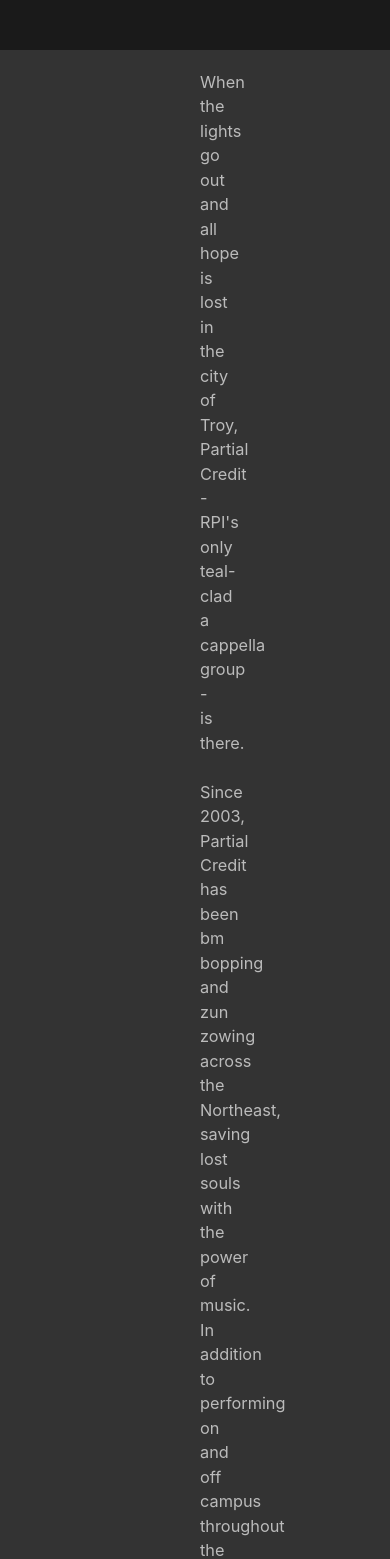
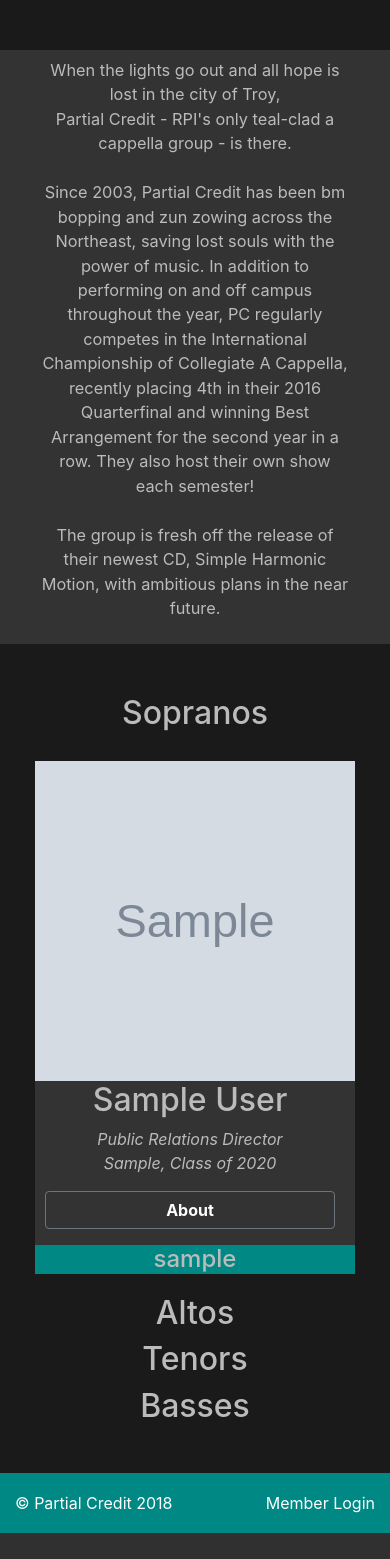
Before and after one commit to Partial-Credit/pc-web, a Django app: page /about/ in a window 390 px wide. Shown: the part 83-1642 px from the top of the page. After the commit the page ends 1616 px from the top, so only its background shows below. Run offline with Django 3.2, Linux system fonts and the light colour scheme; tables that the repository leaves empty hold one stand-in row (values such as "Sample post"); grey boxes marked "Sample" are stand-in pictures; parts of the project's set-up code (start-up, migrations or seed data) failed here and were passed over; some libraries are stand-ins or nearby versions.

Commit message:
REFACTOR: layout of profiles to use Bootstrap containers for resizing. ADD: 'about' dropdown for mobile size screen, as well as styling for to improve design

```diff
--- a/about/templates/about/index.html
+++ b/about/templates/about/index.html
@@ -25,17 +25,35 @@
 			{% for type, list_member in member_group.items %}
 				{% for member in list_member%}
 				<div class = "col-sm">
-					<div class = "member">
-						<img src = "{{ member.profile.url }}"/>
+					<div class = "container member">
+						<div class = "no-gutters row xs-format">
+							<div class = "profile_picture col-sm-5 align-items-center" style  ="background-image: url('{{ member.profile.url }}') ">
+							</div>
+							<div class = "col-sm-7">
 								<div class = "member_details">
 									<h2> {{ member.first_name }} {{ member.last_name}}</h2>
 									<p><i>
-								<span class="member_position">{{ member.position|positionStyle }}</span><br>
+										<span class="member_position">{{ member.position|positionStyle }}</span>
+										{% if member.position %}
+											<br>
+										{% endif %}
 										{{ member.major }}, Class of {{ member.class_year }}
 									</i></p>
+									<p>
+										<a class="about btn btn-secondary btn-block d-block d-sm-none" data-toggle="collapse" href="#{{ member.first_name }}_bio" role="button" aria-expanded="false" aria-controls="collapseBio">About</a>
+									</p>
+									<div class="collapse" id='{{ member.first_name }}_bio'>
 										<p class = "bio">{{ member.bio }}</p>
 									</div>
+ 									<p class = "bio d-none d-sm-block">{{ member.bio }}</p>
+								</div>
+							</div>
+						</div>
+						<div class = "row">
+							<div class = "col-sm-12">
 								<h3> {{ member.nickname}} </h3>
+							</div>
+						</div>
 					</div>
 				</div>
 				{% endfor %}
--- a/about/views.py
+++ b/about/views.py
@@ -28,5 +28,6 @@ def index(request):
 	members_list = [{"Sopranos":sopranos}, {"Altos":altos}, {"Tenors":tenors}, {"Basses":basses}]
 	for members in members_list:
 		for member in members.values():
-			print(member)
+			for m in member:
+				print(m.position)
 	return render(request, 'about/index.html', {"members_list": members_list})
--- a/base/static/base/style.css
+++ b/base/static/base/style.css
@@ -250,16 +250,16 @@ html {
   background-color: #333;
   text-align: center;
   margin: 50px 0px;
-  padding: 20px 200px;
+  padding: 2% 10%;
   font-size: 1.02em;
 }
 
 .member {
-  display: grid;
-  grid-template-columns: 0.3fr 1fr;
   background-color: #333;
   width: 40em;
   margin: 20px 20px;
+  padding-left: 0px;
+  padding-right: 0px;
 }
 
 .member h3 {
@@ -272,9 +272,8 @@ html {
 
 .member img {
   object-position: center;
-  width: 15em;
+  height: 20em;
   max-height: 320px;
-  display: block;
 }
 
 .member_details {
@@ -292,4 +291,40 @@ html {
   margin-right: 0px;
 }
 
+.bio {
+  margin-bottom: 0px;
+}
+
+.profile_picture {
+  height: 320px;
+  width: 180px;
+  background-size: cover;
+  background-position: center center;
+}
+
+@media (max-width: 576px) {
+  .xs-format {
+    align-items: center;
+    justify-content: center;
+    text-align: center;
+  }
+
+  .profile_picture {
+    width: 100%;
+  }
+
+  .bio {
+    text-align: left;
+    padding-left: 7%;
+  }
+
+  .about {
+    border-radius: 4px;
+    width: 100%;
+    background-color: #333333;
+    font-weight: bold;
+    font-color: #bbb;
+  }
+}
+
 /*# sourceMappingURL=style.css.map */
```
Also changed, not shown: base/static/base/scss/partials/_about.scss (+37 -5 lines). Lines whose indentation alone changed are shown as unchanged.
